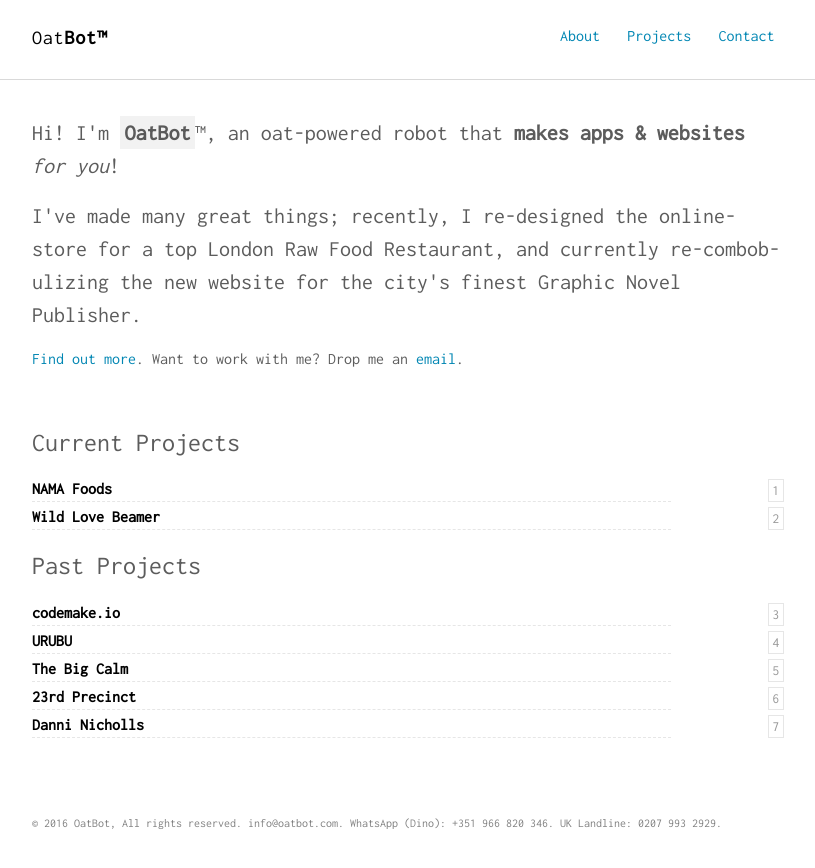
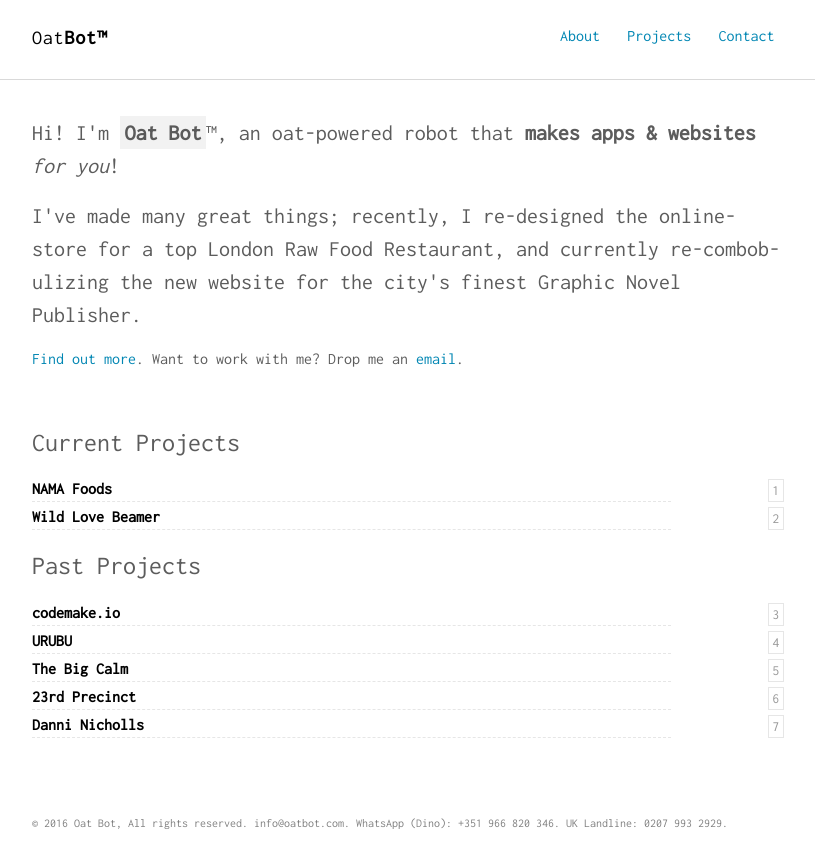
Before and after one commit to dino-koutrouzas/dotcom, a Jekyll site: the page built from index.html, in a window 1280 px wide. Shown: the top 868 px of the page, without its empty margins (232-1047 px from the left). Built offline with Jekyll 4.4.1, drawn with Linux system fonts in a browser that asks for light colours.

Commit message:
Update _config.yml

```diff
--- a/_config.yml
+++ b/_config.yml
@@ -29,7 +29,7 @@ sass:
 
 # Author settings
 author:
-  name     : "OatBot"
+  name     : "Oat Bot"
   job      : "<strong>makes apps & websites</strong> <em>for you</em>"
   bio      : "I've made many great things; recently, I re-designed the online-store for a top London Raw Food Restaurant, and currently re-combob-ulizing the new website for the city's finest Graphic Novel Publisher."
   thumb    : /images/author.jpg
```
